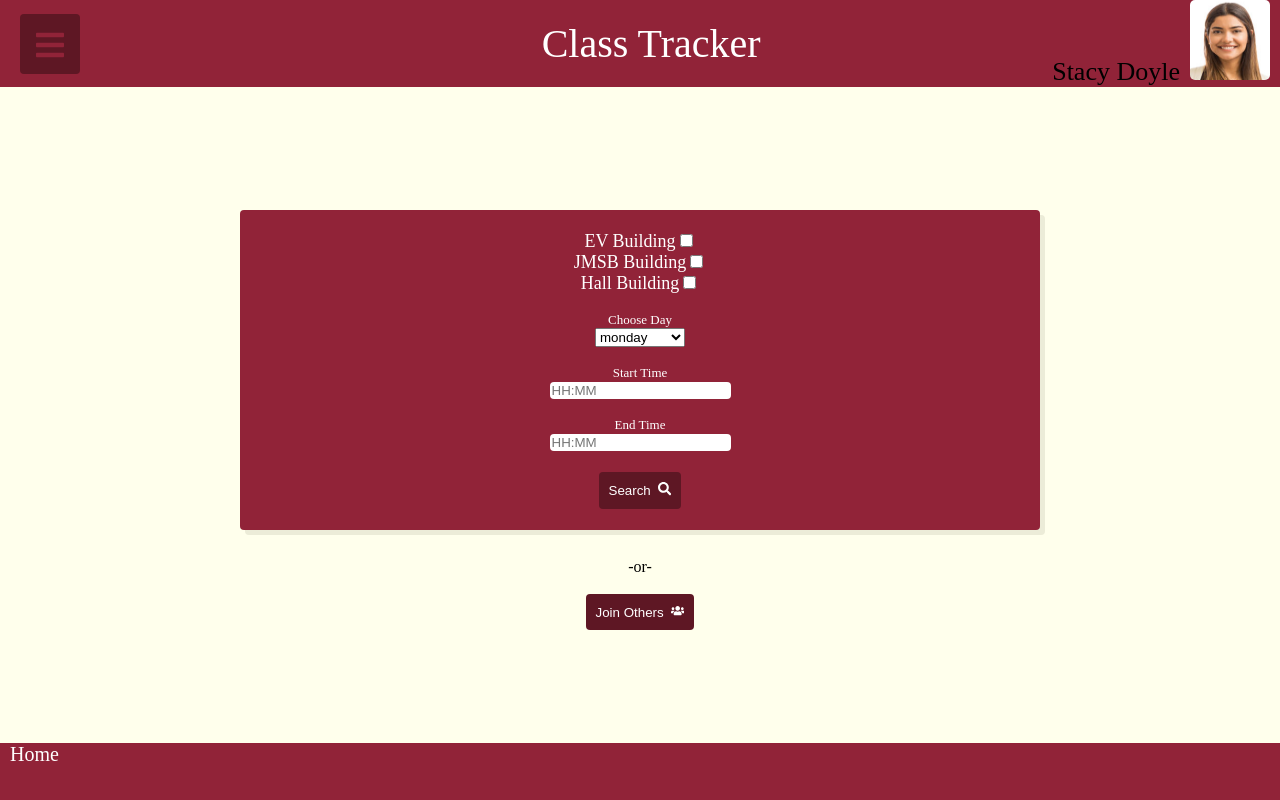
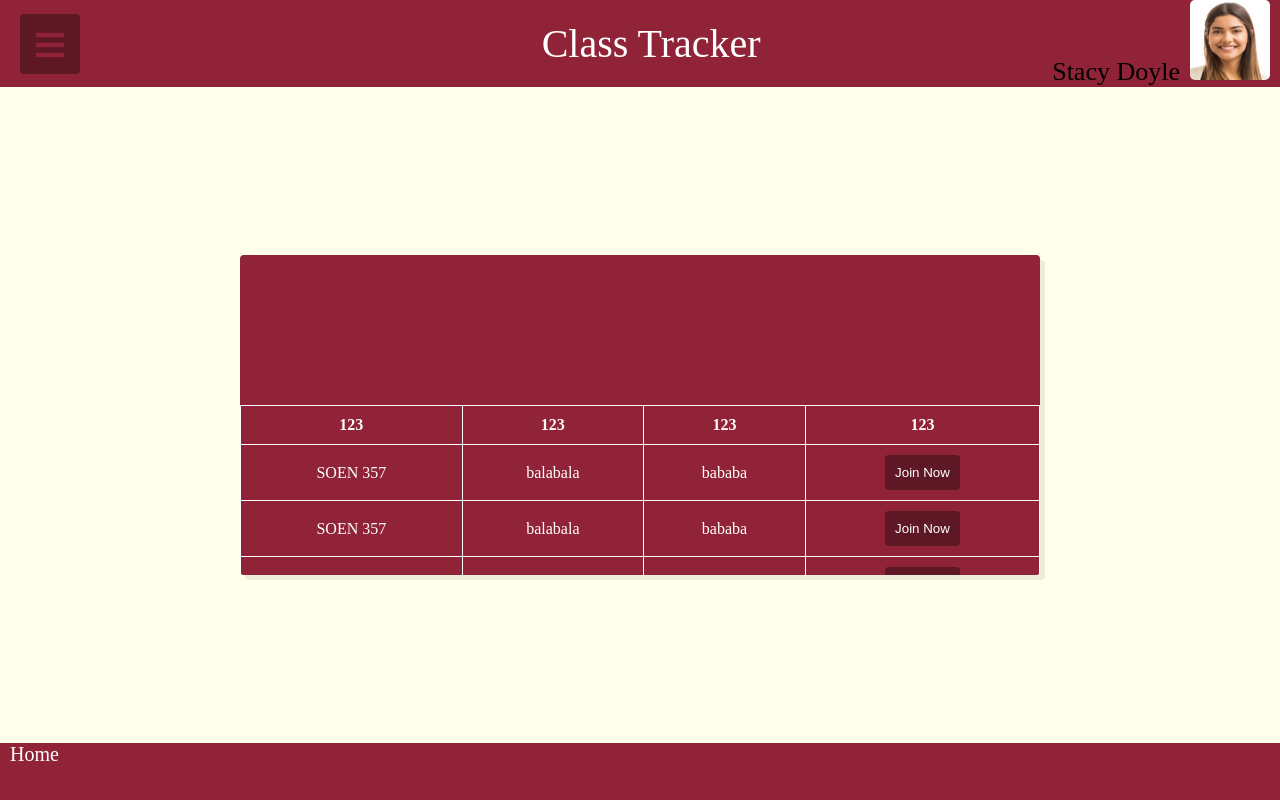
Before and after one commit to denzz312/EmptyClass, a React (Create React App) app: page / in a window 1280 px wide. Shown: the top 800 px of the page. Built offline with nearby package versions, Linux system fonts and the light colour scheme.

Commit message:
add joinOthers and basic FinishBooking

```diff
--- a/src/App.css
+++ b/src/App.css
@@ -2,7 +2,7 @@
     text-align: center;
 }
 
-body{
+body {
     margin: 0px;
 }
 
@@ -26,7 +26,7 @@ body{
     color: black;
     margin: 0px;
     align-items: center;
-  justify-content:space-between;
+    justify-content: space-between;
 }
 
 .App-body {
@@ -45,8 +45,8 @@ body{
     min-height: 8vh;
     display: flex;
     flex-direction: row;
-  align-items:flex-start;
-  justify-content:flex-start;
+    align-items: flex-start;
+    justify-content: flex-start;
     font-size: 20px;
     color: rgb(255, 255, 255);
     margin: 0px;
@@ -66,7 +66,7 @@ body{
     }
 }
 
-.formDivider{
+.formDivider {
     background-color: #912338;
     height: 40vh;
     width: 100vh;
@@ -74,33 +74,35 @@ body{
     margin: 10px;
     box-shadow: 5px 5px #ececd8;
     border-radius: 4px;
-  justify-content:space-evenly;
+    justify-content: space-evenly;
     flex-direction: column;
+    overflow: scroll;
+    flex-flow: column;
 
 }
 
-.orderForms{
+.orderForms {
 }
 
-.Form-container{
+.Form-container {
 
 
 }
 
-.Form-container-checkbox{
+.Form-container-checkbox {
     font-size: large;
     color: white;
 
 }
 
 
-.title{
+.title {
     font-size: 5vh;
     color: #ffffff;
     padding-left: 150px;
 }
 
-.buttons{
+.buttons {
     background-color: #5e1724;
     border: 0px;
     color: white;
@@ -108,7 +110,7 @@ body{
     border-radius: 4px;
 }
 
-.buttonMenu{
+.buttonMenu {
     background-color: #5e1724;
     border: 0px;
     color: #912338;
@@ -117,39 +119,51 @@ body{
     border-radius: 4px;
     height: 60px;
     width: 60px;
-  font-size:xx-large;
+    font-size: xx-large;
 }
 
-.mLeft{
+.mLeft {
     margin-left: 20px;
     margin-right: 20px;
 }
 
-.mRight{
+.mRight {
     margin-right: 10px;
 }
 
-.ProfilePic{
+.ProfilePic {
     margin-left: 10px;
     width: 80px;
     height: 80px;
     border-radius: 5px;
 }
 
-.formField{
+.formField {
     justify-content: center;
 }
 
-.inputStyle{
+.inputStyle {
     border: 0px;
     border-radius: 4px;
 }
 
-.inputStyle:hover{
+.inputStyle:hover {
     background-color: rgb(233, 233, 176);
 }
 
-.inputStyleLabel{
+.inputStyleLabel {
     font-size: small;
     color: white;
 }
+
+.joinOther .table{
+    margin-top: 150px;
+    padding: 100px;
+    color: white;
+}
+
+.joinOther .table, .joinOther .table tr, .joinOther .table th , .joinOther .table td{
+    border: 1px solid white;
+    padding: 10px;
+    border-collapse: collapse;
+}
--- a/src/App.js
+++ b/src/App.js
@@ -1,21 +1,24 @@
-import { render } from '@testing-library/react';
+import {render} from '@testing-library/react';
 import logo from '../src/logo192.png';
 import './App.css';
 import React from "react";
-import { FontAwesomeIcon } from '@fortawesome/react-fontawesome'
+//import { FontAwesomeIcon } from '@fortawesome/react-fontawesome'
 import Header from './Components/Header';
 import BodyComponent from './Components/BodyComponent';
 import Footer from './Components/Footer';
 import Home from './Components/Home';
+import JoinOthers from "./Components/JoinOthers";
 
 class App extends React.Component {
-  render(){
+    render() {
 
         return (
             <div className="App">
                 <Header/>
                 <body className="App-body">
-        <Home/>
+
+                {/*<Home/>*/}
+                <JoinOthers />
                 </body>
                 <Footer/>
             </div>
--- a/src/Components/FinishBooking.js
+++ b/src/Components/FinishBooking.js
@@ -2,12 +2,20 @@ import React from "react";
 
 class FinishBooking extends React.Component{
 
+    constructor(props) {
+        super();
+        console.log(props.joinObj);
+        this.state = {
+            ...props.joinObj
+        }
+    }
     render(){
 
     return(
         <div>
-            css for any component goes into 'App.css'
-            This is where you put the html/forms
+            {this.state.subject}
+            {this.state.room}
+            {this.state.note}
         </div>
 
     );
--- a/src/Components/Home.js
+++ b/src/Components/Home.js
@@ -1,7 +1,9 @@
 import React from "react";
 import { FaUsers, FaSearch } from "react-icons/fa";
+import JoinOthers from "./JoinOthers";
 
 class Home extends React.Component{
+
 
     handleJoin(){
       console.log('clicked');
--- a/src/Components/JoinOthers.js
+++ b/src/Components/JoinOthers.js
@@ -1,17 +1,117 @@
 import React from "react";
+import FinishBooking from "./FinishBooking";
 
-class JoinOthers extends React.Component{
+class JoinOthers extends React.Component {
 
-    render(){
 
-    return(
-        <div>
-            css for any component goes into 'App.css'
-            This is where you put the html/forms
-        </div>
+    constructor(props) {
+        super(props);
+        this.state = {
+            showJoinNow: false,
+            joinObj :{}
+        }
+    }
 
-    );
 
+
+    render() {
+
+        let data = [{
+            "subject": "SOEN 357",
+            "room": "balabala",
+            "note": "bababa",
+        }, {
+            "subject": "SOEN 357",
+            "room": "balabala",
+            "note": "bababa",
+        }, {
+            "subject": "SOEN 357",
+            "room": "balabala",
+            "note": "bababa",
+        }, {
+            "subject": "SOEN 357",
+            "room": "balabala",
+            "note": "bababa",
+        }, {
+            "subject": "SOEN 357",
+            "room": "balabala",
+            "note": "bababa",
+        }, {
+            "subject": "SOEN 357",
+            "room": "balabala",
+            "note": "bababa",
+        }, {
+            "subject": "SOEN 357",
+            "room": "balabala",
+            "note": "bababa",
+        }, {
+            "subject": "SOEN 357",
+            "room": "balabala",
+            "note": "bababa",
+        }, {
+            "subject": "SOEN 357",
+            "room": "balabala",
+            "note": "bababa",
+        }];
+        return (
+            <div className="joinOther">
+                {(() => {
+                    if (!this.state.showJoinNow) {
+                        return (
+                            <div className="formDivider">
+                                <table className="table">
+                                    <thead>
+                                    <tr>
+                                        <th> 123</th>
+                                        <th> 123</th>
+                                        <th> 123</th>
+                                        <th> 123</th>
+                                    </tr>
+                                    </thead>
+
+                                    <tbody>
+                                    {
+                                        data.map((item, index) => {
+
+                                            return (
+                                                <tr key={index}>
+                                                    <td>{item.subject}</td>
+                                                    <td>{item.room}</td>
+                                                    <td>{item.note}</td>
+                                                    <td>
+                                                        <button className="buttons" onClick={() => {
+                                                            this.joinNow(item)
+                                                        }}>Join Now
+                                                        </button>
+                                                    </td>
+                                                </tr>
+                                            )
+                                        })
+                                    }
+                                    </tbody>
+
+
+                                </table>
+
+                            </div>
+                        )
+                    }else{
+                        return <FinishBooking joinObj={this.state.joinObj}></FinishBooking>
+                    }
+                })()
+                }
+            </div>
+
+        );
+
+    }
+
+    joinNow(obj) {
+        console.log(obj)
+        this.setState({
+            showJoinNow: true,
+            joinObj : obj
+        })
     }
 }
 
```
Also changed, not shown: 1 other file (tests, documents, lock files or other folders). Lines whose indentation alone changed are shown as unchanged.
